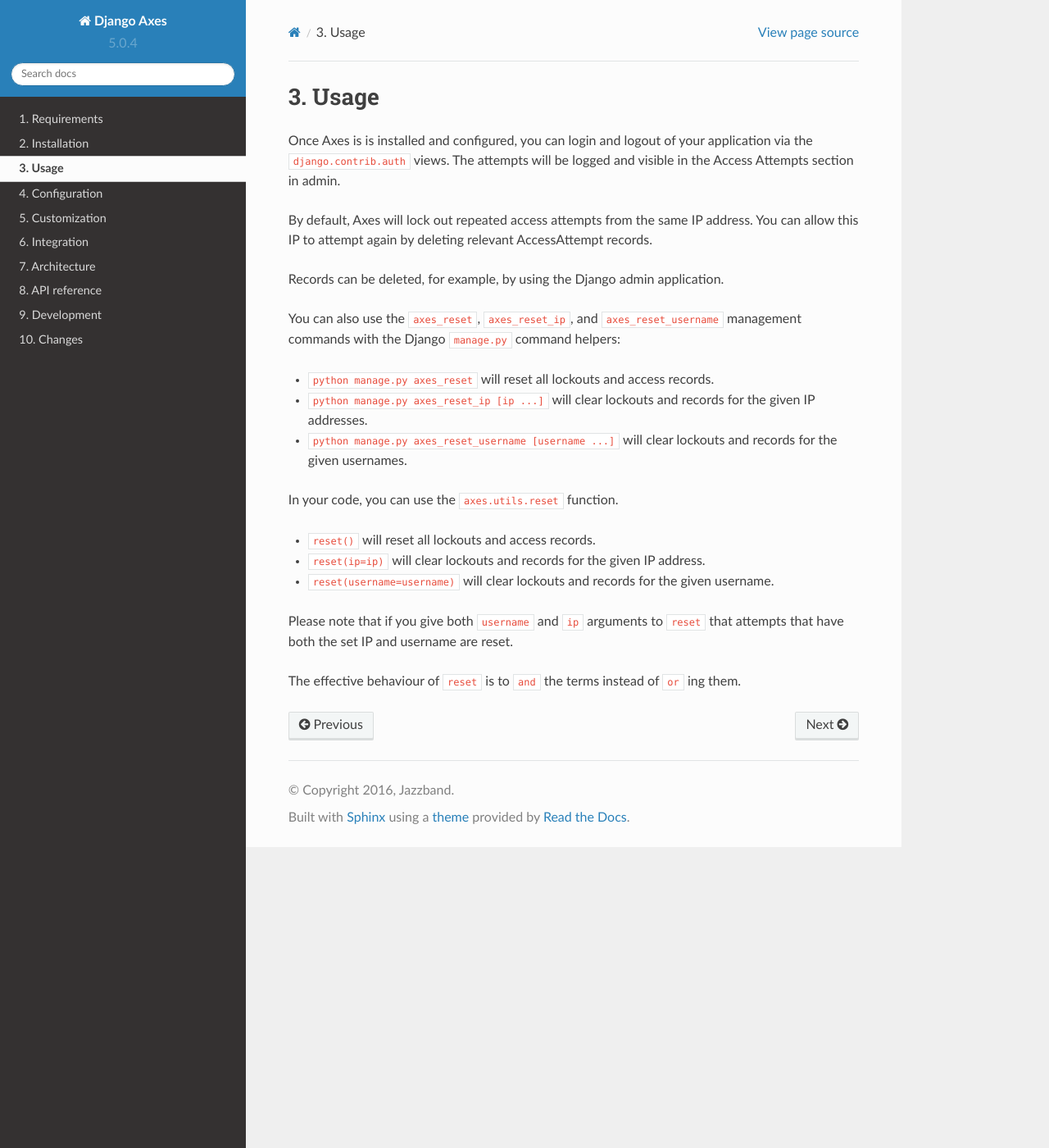
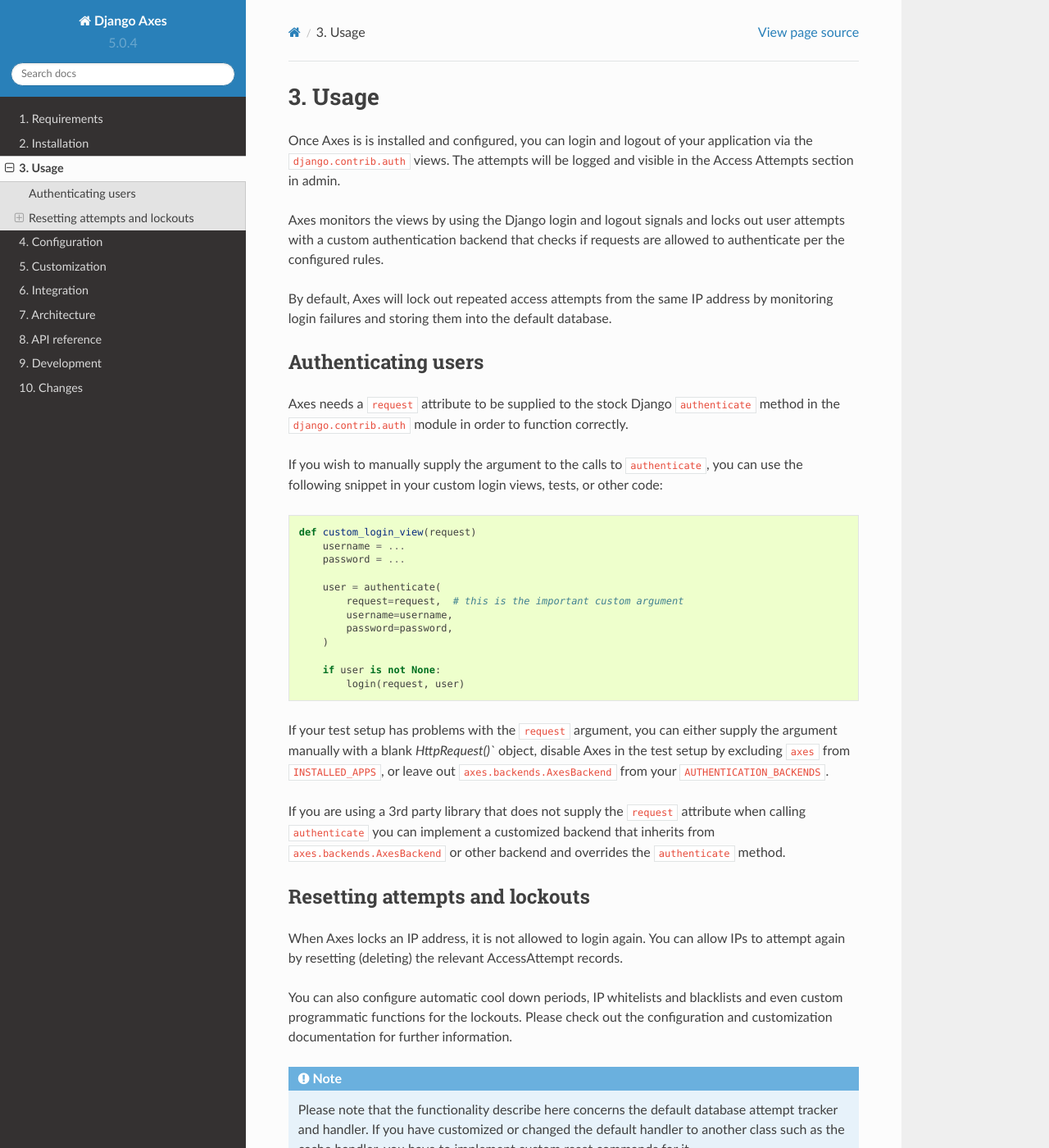
Before and after one commit to jazzband/django-axes, a Sphinx documentation site: the page built from docs/3_usage.rst, in a window 1280 px wide and 1400 px high. Shown: the whole window at 82% size. Built offline with Sphinx 7.4.7 and the Read the Docs theme 2.0.0, drawn with Linux system fonts in a browser that asks for light colours; some of the changed text lies outside the part shown.

Commit message:
Improve docs for attempt tracking, resets, and customization
Fixes #433

```diff
--- a/CHANGES.rst
+++ b/CHANGES.rst
@@ -9,6 +9,9 @@
   instead of exception throwing in the signal handler and middleware.
   Move request attribute calculation from middleware to handler layer.
   Deprecate ``axes.request.AxesHttpRequest`` object type definition.
+  [aleksihakli]
+
+- Improve documentation on attempt tracking, resets, and customization.
   [aleksihakli]
 
 
--- a/docs/3_usage.rst
+++ b/docs/3_usage.rst
@@ -7,13 +7,82 @@
 of your application via the ``django.contrib.auth`` views.
 The attempts will be logged and visible in the Access Attempts section in admin.
 
-By default, Axes will lock out repeated access attempts from the same IP address.
-You can allow this IP to attempt again by deleting relevant AccessAttempt records.
+Axes monitors the views by using the Django login and logout signals and
+locks out user attempts with a custom authentication backend that checks
+if requests are allowed to authenticate per the configured rules.
 
-Records can be deleted, for example, by using the Django admin application.
+By default, Axes will lock out repeated access attempts from the same IP address
+by monitoring login failures and storing them into the default database.
 
-You can also use the ``axes_reset``, ``axes_reset_ip``, and ``axes_reset_username``
-management commands with the Django ``manage.py`` command helpers:
+
+Authenticating users
+--------------------
+
+Axes needs a ``request`` attribute to be supplied to the stock Django ``authenticate``
+method in the ``django.contrib.auth`` module in order to function correctly.
+
+If you wish to manually supply the argument to the calls to ``authenticate``,
+you can use the following snippet in your custom login views, tests, or other code::
+
+
+    def custom_login_view(request)
+        username = ...
+        password = ...
+
+        user = authenticate(
+            request=request,  # this is the important custom argument
+            username=username,
+            password=password,
+        )
+
+        if user is not None:
+            login(request, user)
+
+
+If your test setup has problems with the ``request`` argument, you can either
+supply the argument manually with a blank `HttpRequest()`` object,
+disable Axes in the test setup by excluding ``axes`` from ``INSTALLED_APPS``,
+or leave out ``axes.backends.AxesBackend`` from your ``AUTHENTICATION_BACKENDS``.
+
+If you are using a 3rd party library that does not supply the ``request`` attribute
+when calling ``authenticate`` you can implement a customized backend that inherits
+from ``axes.backends.AxesBackend`` or other backend and overrides the ``authenticate`` method.
+
+
+Resetting attempts and lockouts
+-------------------------------
+
+When Axes locks an IP address, it is not allowed to login again.
+You can allow IPs to attempt again by resetting (deleting)
+the relevant AccessAttempt records.
+
+You can also configure automatic cool down periods, IP whitelists and blacklists
+and even custom programmatic functions for the lockouts. Please check out the
+configuration and customization documentation for further information.
+
+.. note::
+   Please note that the functionality describe here concerns the default
+   database attempt tracker and handler. If you have customized or changed
+   the default handler to another class such as the cache handler,
+   you have to implement custom reset commands for it.
+
+
+Resetting attempts from the Django admin UI
+^^^^^^^^^^^^^^^^^^^^^^^^^^^^^^^^^^^^^^^^^^^
+
+Records can be easily deleted by using the Django admin application.
+
+Go to the admin UI and check the ``Access Attempt`` view.
+Select the attempts you wish the allow again and simply remove them.
+The blocked user will be allowed to log in again in accordance to the rules.
+
+
+Resetting attempts from command line
+^^^^^^^^^^^^^^^^^^^^^^^^^^^^^^^^^^^^
+
+Axes offers a command line interface with
+``axes_reset``, ``axes_reset_ip``, and ``axes_reset_username``
+management commands with the Django ``manage.py`` or ``django-admin`` command helpers:
 
 - ``python manage.py axes_reset``
   will reset all lockouts and access records.
@@ -21,6 +90,10 @@
   will clear lockouts and records for the given IP addresses.
 - ``python manage.py axes_reset_username [username ...]``
   will clear lockouts and records for the given usernames.
+
+
+Resetting attempts programmatically by APIs
+^^^^^^^^^^^^^^^^^^^^^^^^^^^^^^^^^^^^^^^^^^^
 
 In your code, you can use the ``axes.utils.reset`` function.
 
```
